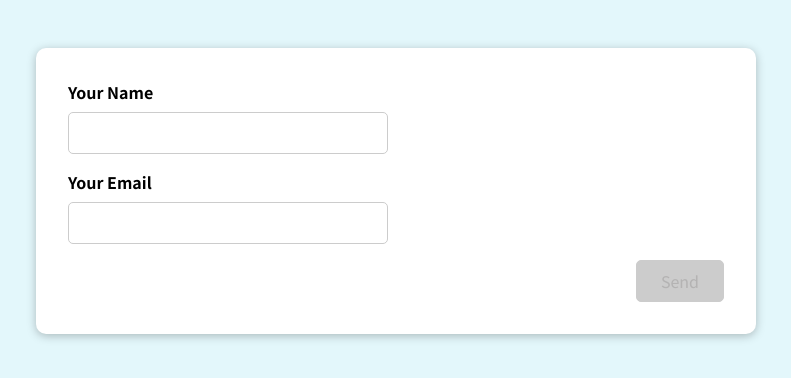
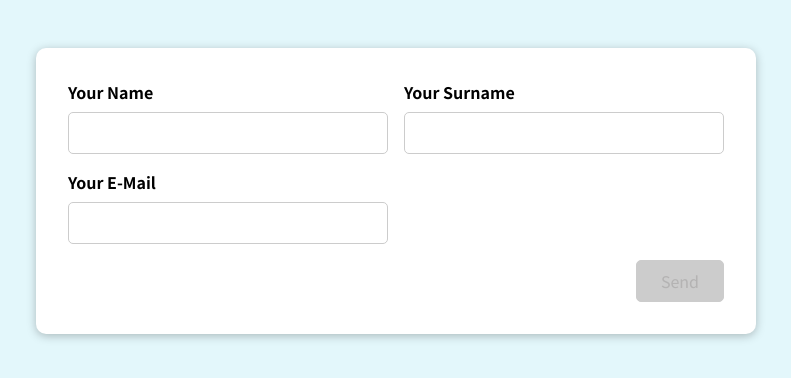
Before and after one commit to AnastasiaHaller/react_form, a React (Create React App) app: page / in a window 1280 px wide. Shown: the top 378 px of the page, without its empty margins (244-1035 px from the left). Built offline with nearby package versions, Linux system fonts and the light colour scheme.

Commit message:
implement validation for SomeForm

```diff
--- a/src/App.js
+++ b/src/App.js
@@ -1,9 +1,9 @@
-import SomeInput from "./components/SomeInput";
+import SomeForm from "./components/SomeForm";
 
 function App() {
   return (
     <div className="app">
-      <SomeInput />
+      <SomeForm />
     </div>
   );
 }
--- a/src/components/SomeForm.js
+++ b/src/components/SomeForm.js
@@ -1,22 +1,100 @@
+import useInput from "../hooks/use-input";
+
 const SomeForm = (props) => {
+
+  const isInputEmpty = (val) => val.trim() !== '';
+  const isEmailValid = (val) => val.includes('@');
+
+  const {
+    value: enteredFirstNameValue,
+    hasError: isFirstNameInputInvalid,
+    isValid: isFirstNameValueValid,
+    inputChangeHandler: firstNameInputChangeHandler,
+    inputLostFocusHandler: firstNameInputLostFocusHandler,
+    resetValues: firstNameResetValues
+  } = useInput(isInputEmpty);
+
+  const {
+    value: enteredLastNameValue,
+    hasError: isLastNameInputInvalid,
+    isValid: isLastNameValueValid,
+    inputChangeHandler: lastNameInputChangeHandler,
+    inputLostFocusHandler: lastNameInputLostFocusHandler,
+    resetValues: lastNameResetValues
+  } = useInput(isInputEmpty);
+
+  const {
+    value: enteredEmailValue,
+    hasError: isEmailInputInvalid,
+    isValid: isEmailValueValid,
+    inputChangeHandler: emailInputChangeHandler,
+    inputLostFocusHandler: emailInputLostFocusHandler,
+    resetValues: emailResetValues
+  } = useInput(isEmailValid);
+
+  const submitFormHandler = (event) => {
+    event.preventDefault();
+
+    if (!isFormValid) {
+      return;
+    }
+
+    console.log(enteredFirstNameValue, enteredLastNameValue, enteredEmailValue);
+
+    firstNameResetValues();
+    lastNameResetValues();
+    emailResetValues();
+  };
+
+  const firstNameInputClasses =isFirstNameInputInvalid ? 'form-control invalid' : 'form-control';
+  const lastNameInputClasses =isLastNameInputInvalid ? 'form-control invalid' : 'form-control';
+  const emailInputClasses =isEmailInputInvalid ? 'form-control invalid' : 'form-control';
+
+  let isFormValid = false;
+
+  if (isFirstNameValueValid && isLastNameValueValid && isEmailValueValid) {
+    isFormValid = true;
+  }
+
   return (
-    <form>
+    <form onSubmit={submitFormHandler}>
       <div className="control-group">
-        <div className="form-control">
-          <label htmlFor="name">Your Name</label>
-          <input type="text" id="name" />
+        <div className={firstNameInputClasses}>
+          <label htmlFor="first-name">Your Name</label>
+          <input
+            type="text"
+            id="first-name"
+            value={enteredFirstNameValue}
+            onChange={firstNameInputChangeHandler}
+            onBlur={firstNameInputLostFocusHandler}
+          />
+        {isFirstNameInputInvalid && <p className="error-text">Enter Your First Name</p>}
         </div>
-        <div className="form-control">
-          <label htmlFor="name">Your Surname</label>
-          <input type="text" id="name" />
+        <div className={lastNameInputClasses}>
+          <label htmlFor="last-name">Your Surname</label>
+          <input
+            type="text"
+            id="last-name"
+            value={enteredLastNameValue}
+            onChange={lastNameInputChangeHandler}
+            onBlur={lastNameInputLostFocusHandler}
+          />
+        {isLastNameInputInvalid && <p className="error-text">Enter Your Last Name</p>}
         </div>
       </div>
-      <div className="form-control">
-        <label htmlFor="name">Your E-Mail</label>
-        <input type="text" id="name" />
+      <div className={emailInputClasses}>
+        <label htmlFor="email">Your E-Mail</label>
+        <input
+          type="email"
+          id="email"
+          value={enteredEmailValue}
+          onChange={emailInputChangeHandler}
+          onBlur={emailInputLostFocusHandler}
+        />
+      {isEmailInputInvalid && <p className="error-text">Enter Your Email</p>}
       </div>
       <div className="form-actions">
-        <button>Send</button>
+        <button disabled={!isFormValid} >Send</button>
       </div>
     </form>
   );
--- a/src/components/SomeInput.js
+++ b/src/components/SomeInput.js
@@ -29,7 +29,7 @@
   const formSubmitHandler = (event) => {
     event.preventDefault();
 
-    if (!isEnteredNameValid) {
+    if (!isEnteredNameValid || !isEnteredEmailValid) {
       return;
     }
 
```
